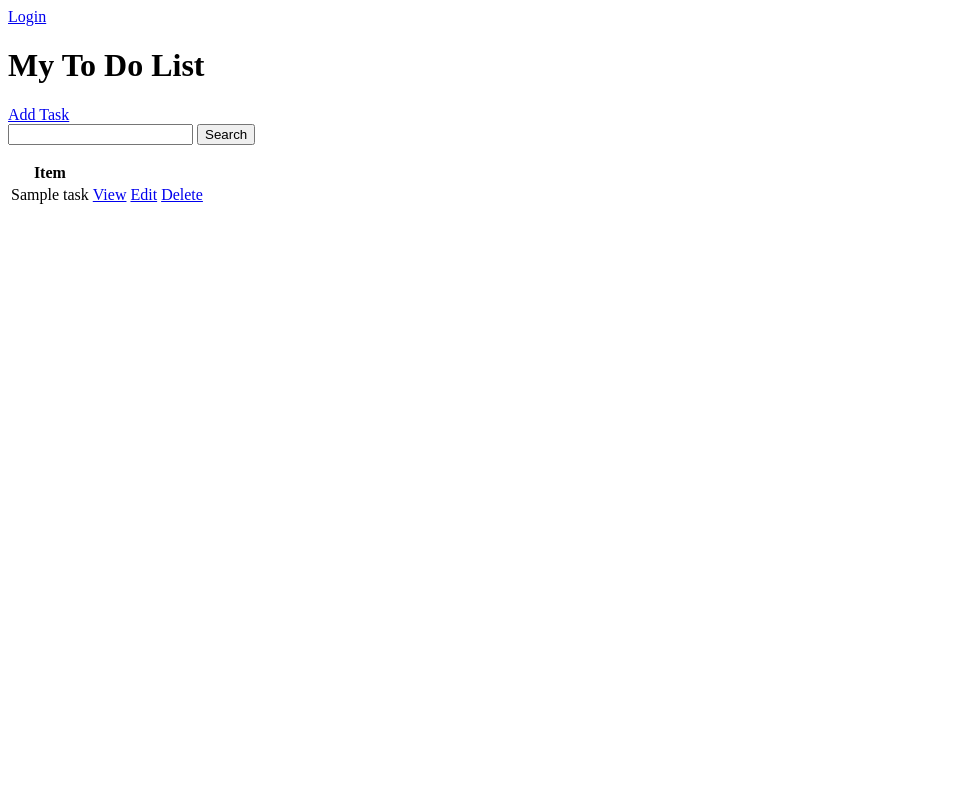
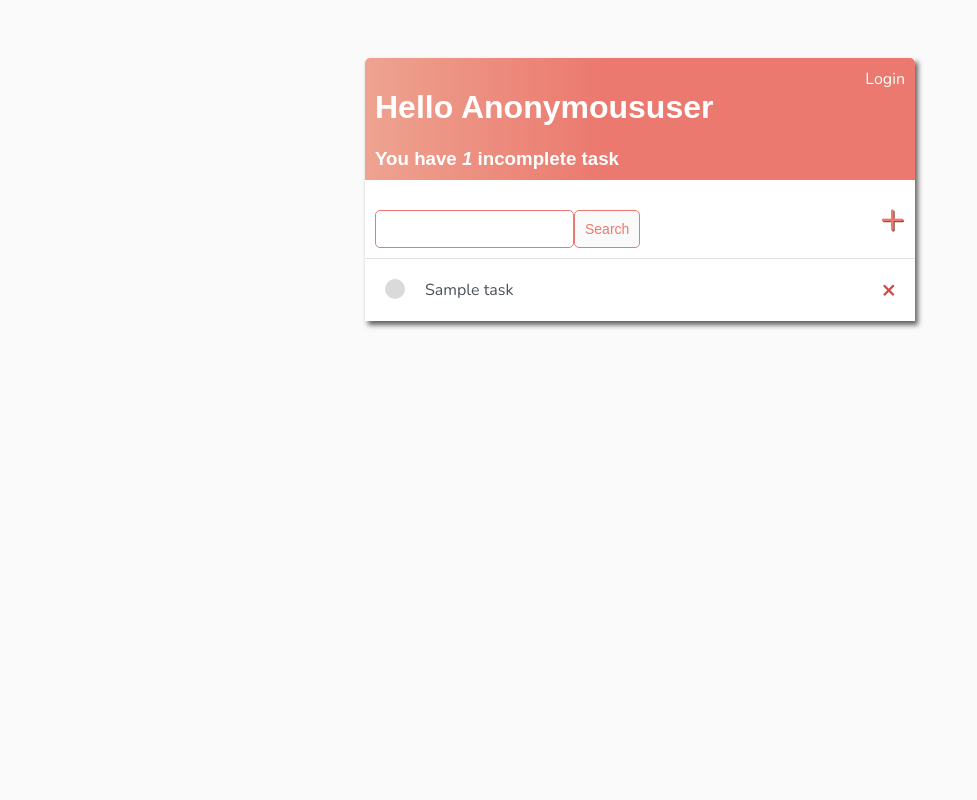
Before and after one commit to akkareksa/todo_app, a Django app: template base/templates/base/task_list.html in a window 1280 px wide. Shown: the whole page, without its empty margins (0-977 px from the left). Run offline with Django 3.2, Linux system fonts and the light colour scheme; the template is opened without the code that fills it: most values are stand-ins (such as "Sample title", 1, 10 or a date in 2020).

Commit message:
style app with css

```diff
--- /dev/null
+++ b/base/templates/base/main.html
@@ -0,0 +1,147 @@
+<!DOCTYPE html>
+<html lang="en">
+<head>
+    <meta charset="UTF-8">
+    <meta http-equiv="X-UA-Compatible" content="IE=edge">
+    <meta name="viewport" content="width=device-width, initial-scale=1.0">
+
+    <link rel="preconnect" href="https://fonts.googleapis.com">
+    <link rel="preconnect" href="https://fonts.gstatic.com" crossorigin>
+    <link href="https://fonts.googleapis.com/css2?family=Nunito:wght@200&display=swap" rel="stylesheet">
+
+    <title>To Do List Items</title>
+
+    <style>
+        body{
+            background-color: #FAFAFA;
+            font-family: 'Nunito', sans-serif;
+            padding-top:  50px;
+        }
+
+        h1,h2,h3,h4,h5,h6 {
+            font-family: 'Raleway', sans-serif;
+        }
+
+        a, p {
+            color: #4b5156;
+        }
+
+        .container {
+            max-width: 550px;
+            margin: auto;
+            background-color: #FFFFFF;
+            box-shadow: 3px 4px 5px 0px rgba(0,0,0,0.61);
+            -webkit-box-shadow: 3px 4px 5px 0px rgba(0,0,0,0.61);
+            -moz-box-shadow: 3px 4px 5px 0px rgba(0,0,0,0.61);
+        }
+
+        .header-bar {
+            display: flex;
+            justify-content: space-between;
+            color: #FFFFFF;
+            padding: 10px;
+            border-radius: 5px 5px 0 0;
+            background: linear-gradient(90deg, #EEA390 0%, #EB796F 43%, #EB796F 100%);
+        }
+
+        .header-bar a {
+            color: rgb(247, 257, 247);
+            text-decoration: none;
+        }
+
+        .task-wrapper {
+            display: flex;
+            align-items: center;
+            justify-content: space-between;
+            padding: 20px;
+            background-color: #FFF;
+            border-top: 1px solid rgb(226, 226, 226);
+            overflow: hidden;
+        }
+
+        .task-title {
+            display: flex;
+        }
+
+        .task-title a{
+            text-decoration: none;
+            color: #4b5156;
+            margin-left: 20px;
+        }
+
+        .task-complete-icon {
+            height: 20px;
+            width: 20px;
+            background-color: rgb(105,192,105);
+            border-radius: 50%;
+        }
+
+        .task-incomplete-icon {
+            height: 20px;
+            width: 20px;
+            background-color: rgb(218,218,218);
+            border-radius: 50%;
+        }
+
+        .delete-link {
+            text-decoration: none;
+            font-weight: 900;
+            color: #CF4949;
+            font-size: 22px;
+            line-height: 0;
+        }
+
+        #search-add-wrapper {
+            display: flex;
+            justify-content: space-between;
+            align-items: center;
+            padding: 10px;
+        }
+
+        #add-link {
+            color: #EB796F;
+            text-decoration: none;
+            font-size: 42px;
+            text-shadow: 1px 1px #81413B;
+
+        }
+
+        input[type=text],
+        input[type=password],
+        textarea {
+            border: 1px solid #EB796F;
+            border-radius: 5px;
+            padding: 10px;
+            width: 90%;
+        }
+
+        label {
+            padding-top: 10px in !important;
+            display: block;
+        }
+
+        .button {
+            border: 1px solid #EB796F;
+            background-color: #FAFAFA;
+            color: #EB796F;
+            padding: 10px;
+            font-size: 14px;
+            border-radius: 5px;
+            cursor: pointer;
+            text-decoration: none;
+        }
+
+        .card-body {
+            padding: 20px;
+        }
+
+    </style>
+
+</head>
+<body>
+    <div class="container">
+        {% block content %}
+        {% endblock content %}
+    </div>
+</body>
+</html>
--- a/base/templates/base/task_list.html
+++ b/base/templates/base/task_list.html
@@ -1,32 +1,61 @@
-{% if request.user.is_authenticated %}
-    <p>{{request.user}}</p>
-    <a href="{% url 'logout' %}">Logout</a>
-{% else %}
-    <a href="{% url 'login' %}">Login</a>
-{% endif %}
+{% extends 'base/main.html' %}
+{% block content %}
+    <div class="header-bar">
+        <div>
+            <h1>Hello {{request.user|title}}</h1>
+            <h3 style="margin:0">You have <i>{{count}}</i> incomplete task{{ count|pluralize:"s"}}</h3>
+        </div>
 
-<h1>My To Do List</h1>
-<a href="{% url 'task-create' %}">Add Task</a>
+        {% if request.user.is_authenticated %}
+        <a href="{% url 'logout' %}">Logout</a>
+        {% else %}
+        <a href="{% url 'login' %}">Login</a>
+        {% endif %}
+    </div>
 
-<form method="GET">
-    <input type="text" name="search-area" value="{{search_input}}">
-    <input type="submit" value="Search">
-</form>
+    <div id="search-add-wrapper">
+        <form method="GET" style="margin-top: 20px; display: flex;">
+            <input type="text" name="search-area" value="{{search_input}}">
+            <input class="button" type="submit" value="Search">
+        </form>
+        <a id="add-link" href="{% url 'task-create' %}">&#43;</a>
+    </div>
 
-<table>
+    <div class="task-items-wrapper">
+        {% for task in tasks %}
+            <div class="task-wrapper">
+                {% if task.complete %}
+                    <div class = 'task-title'>
+                        <div class="task-complete-icon"></div>
+                        <i><s><a href="{% url 'task-update' task.id %}">{{task}}</a></s></i>
+                    </div>
+                    <a class="delete-link" href="{% url 'task-delete' task.id %}">&#215;</a>
+                {% else %}
+                    <div class = 'task-title'>
+                        <div class="task-incomplete-icon"></div>
+                        <a href="{% url 'task-update' task.id %}">{{task}}</a>
+                    </div>
+                    <a class="delete-link" href="{% url 'task-delete' task.id %}">&#215;</a>
+                {% endif %}
+
+            </div>
+        {% endfor %}
+    </div>
+
+
+    <!-- <table>
     <tr>
         <th>Item</th>
-        <th></th>
         <th></th>
     </tr>
     {% for task in tasks %}
     <tr>
         <td>{{task.title}}</td>
-        <td><a href="{% url 'task' task.id %}">View</a></td>
         <td><a href="{% url 'task-update' task.id %}">Edit</a></td>
         <td><a href="{% url 'task-delete' task.id %}">Delete</a></td>
     </tr>
     {% empty %}
         <h3> No Item In List</h3>
     {% endfor %}
-</table>
+    </table>  -->
+{% endblock content %}
--- a/base/views.py
+++ b/base/views.py
@@ -36,7 +36,7 @@ class RegisterPage(FormView):
             login(self.request, user)
         return super(RegisterPage, self).form_valid(form)
 
-    def get(self, request: HttpRequest, *args: str, **kwargs: Any) -> HttpResponse:
+    def get(self, *args: str, **kwargs: Any) -> HttpResponse:
         if self.request.user.is_authenticated:
             return redirect('tasks')
         return super(RegisterPage, self).get(*args, **kwargs)
```
Also changed, not shown: base/templates/base/login.html (+14 -7 lines), base/templates/base/register.html (+25 -7 lines), base/templates/base/task_confirm_delete.html (+16 -6 lines), base/templates/base/task_form.html (+15 -7 lines), db.sqlite3.
